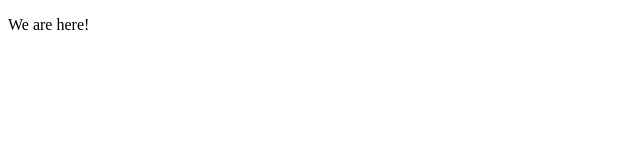
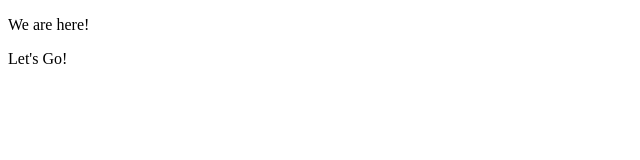
Before and after one commit to Foster808/demotest.dev, a plain HTML site: page index.html in a window 1280 px wide. Shown: the full height of the page, 0-640 px from the left. Drawn offline with Linux system fonts and the light colour scheme.

Commit message:
Add text

```diff
--- a/index.html
+++ b/index.html
@@ -5,5 +5,6 @@
     </head>
     <body>
         <p>We are here!</p>
+        <p>Let's Go!</p>
     </body>
 </html>
```
